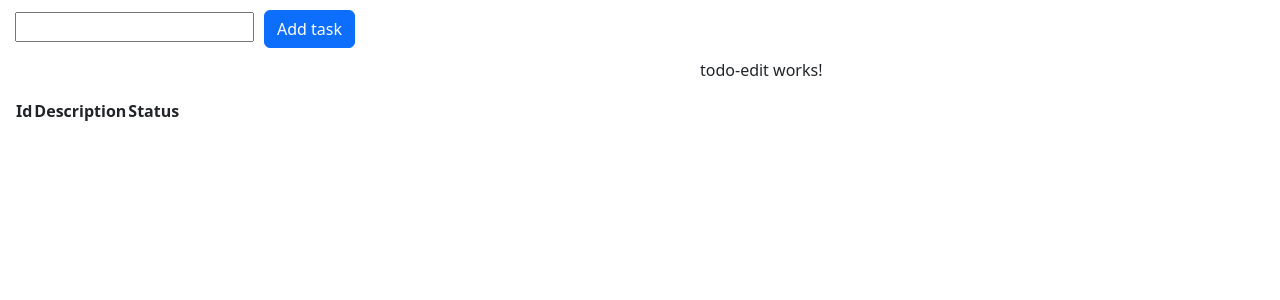
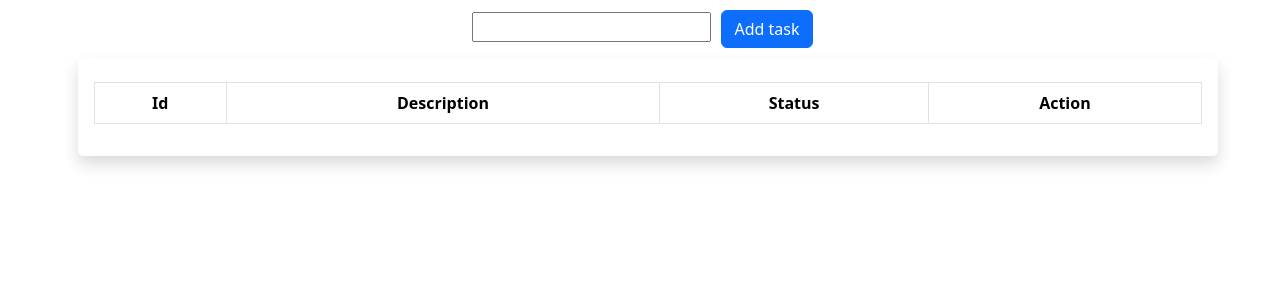
Before and after one commit to utnfrrottads/angular2021, an Angular app: page / in a window 1280 px wide. Shown: the top 300 px of the page. Built offline with nearby package versions, Linux system fonts and the light colour scheme.

Commit message:
agregado estilos

```diff
--- a/src/app/todo-app/todo-app.component.html
+++ b/src/app/todo-app/todo-app.component.html
@@ -1,7 +1,7 @@
 <app-todo-form (add)="onTodoItemCreated($event)" class="center">
 
 </app-todo-form>
-<app-todo-edit class="right"></app-todo-edit>
+<!-- <app-todo-edit class="center" [description]="getTaskDescription()"></app-todo-edit> -->
 <app-todo-list class="center"
   [list]="getList()"
   (itemRemoved)="onTodoItemRemoved($event)"
--- a/src/app/todo-app/todo-app.component.scss
+++ b/src/app/todo-app/todo-app.component.scss
@@ -2,8 +2,3 @@
     margin-left: 15px;
     display: block;
   }
-
-.right {
-    margin-left: 700px;
-    display: block;
-}
--- a/src/app/todo-app/todo-app.component.ts
+++ b/src/app/todo-app/todo-app.component.ts
@@ -8,6 +8,8 @@ import { TodoService } from '../todo.service';
   styleUrls: ['./todo-app.component.scss']
 })
 export class TodoAppComponent implements OnInit {
+
+  taskDescription!: string
 
   constructor(
     private service: TodoService
@@ -33,6 +35,10 @@ export class TodoAppComponent implements OnInit {
   }
 
   onItemModified(event: TodoItem){
-    this.service.modifyTaskDescription(event)
+    this.taskDescription = this.service.modifyTaskDescription(event)
+  }
+
+  getTaskDescription(){
+    return this.taskDescription
   }
 }
--- a/src/app/todo-edit/todo-edit.component.html
+++ b/src/app/todo-edit/todo-edit.component.html
@@ -1 +1,5 @@
-<p>todo-edit works!</p>
+<form (submit)="editTask(valueText)">
+    <input type="text" value="getDescription()" #valueText required>
+    <p>{{ getDescription() }}</p>
+    <button style="margin: 10px" class="btn btn-primary">Confirm</button>
+</form>
--- a/src/app/todo-edit/todo-edit.component.ts
+++ b/src/app/todo-edit/todo-edit.component.ts
@@ -1,4 +1,4 @@
-import { Component, OnInit } from '@angular/core';
+import { Component, Input, OnInit, Output, EventEmitter } from '@angular/core';
 
 @Component({
   selector: 'app-todo-edit',
@@ -7,9 +7,23 @@ import { Component, OnInit } from '@angular/core';
 })
 export class TodoEditComponent implements OnInit {
 
-  constructor() { }
+  @Input() description!: string
+  @Output() edit = new EventEmitter()
 
   ngOnInit(): void {
   }
 
+  toggleShown(){
+  }
+
+  editTask(valueText: any){
+    //this.edit.emit(valueText.value)
+    console.log(this.description)
+    return false
+  }
+
+  getDescription(){
+    return this.description
+  }
+
 }
--- a/src/app/todo-footer/todo-footer.component.scss
+++ b/src/app/todo-footer/todo-footer.component.scss
@@ -0,0 +1,3 @@
+footer{
+    text-align: center;
+}
--- a/src/app/todo-form/todo-form.component.scss
+++ b/src/app/todo-form/todo-form.component.scss
@@ -2,3 +2,7 @@
     display: flex;
     justify-content: center;
   }
+
+form{
+  text-align: center
+}
--- a/src/app/todo-list/todo-list.component.html
+++ b/src/app/todo-list/todo-list.component.html
@@ -1,9 +1,13 @@
-<table>
+<div class="container shadow p-3 mb-5 bg-white rounded">
+    <table class="table mt-2 table-bordered table-striped">
+        <thead>
             <tr>
                 <th *ngFor="let column of headers">
                     {{column}}
                 </th>
             </tr>
+        </thead>
+        <tbody>
             <tr *ngFor="let task of list">
                 <td>{{task.id}}</td>
                 <td [class.completed]="task.isCompleted">{{task.description}}</td>
@@ -27,4 +31,6 @@
                     </svg>
                 </button>
             </tr>
+        </tbody>
     </table>
+</div>
--- a/src/app/todo-list/todo-list.component.scss
+++ b/src/app/todo-list/todo-list.component.scss
@@ -1,3 +1,10 @@
 .completed{
     text-decoration:line-through;
 }
+tr{
+    text-align: center;
+}
+
+table thead{
+    background-color: cadetblue;
+}
--- a/src/app/todo-list/todo-list.component.ts
+++ b/src/app/todo-list/todo-list.component.ts
@@ -13,7 +13,7 @@ export class TodoListComponent implements OnInit {
   @Output() itemStateChanged = new EventEmitter();
   @Output() itemModified = new EventEmitter();
 
-  headers: string[] = ['Id', 'Description', 'Status'];
+  headers: string[] = ['Id', 'Description', 'Status', 'Action'];
 
   constructor() { }
 
--- a/src/app/todo.service.ts
+++ b/src/app/todo.service.ts
@@ -1,3 +1,4 @@
+import { isNgTemplate } from '@angular/compiler';
 import { Injectable } from '@angular/core';
 import { TodoItem } from './model/todo-item';
 
@@ -9,6 +10,7 @@ export class TodoService {
   list: TodoItem[] = [];
   lastItemId!: number;
   task!: TodoItem
+  description!: string
 
   constructor() {
   }
@@ -57,11 +59,13 @@ export class TodoService {
     }
   }
 
-  modifyTaskDescription(task: TodoItem){
+  modifyTaskDescription(task: TodoItem): string{
     this.list.forEach((item) =>{
       if(item.id == task.id){
+        this.description = item.description
       }
     });
+    return this.description
   }
 
   saveLocalStorage(){
```
Lines whose indentation alone changed are shown as unchanged.
